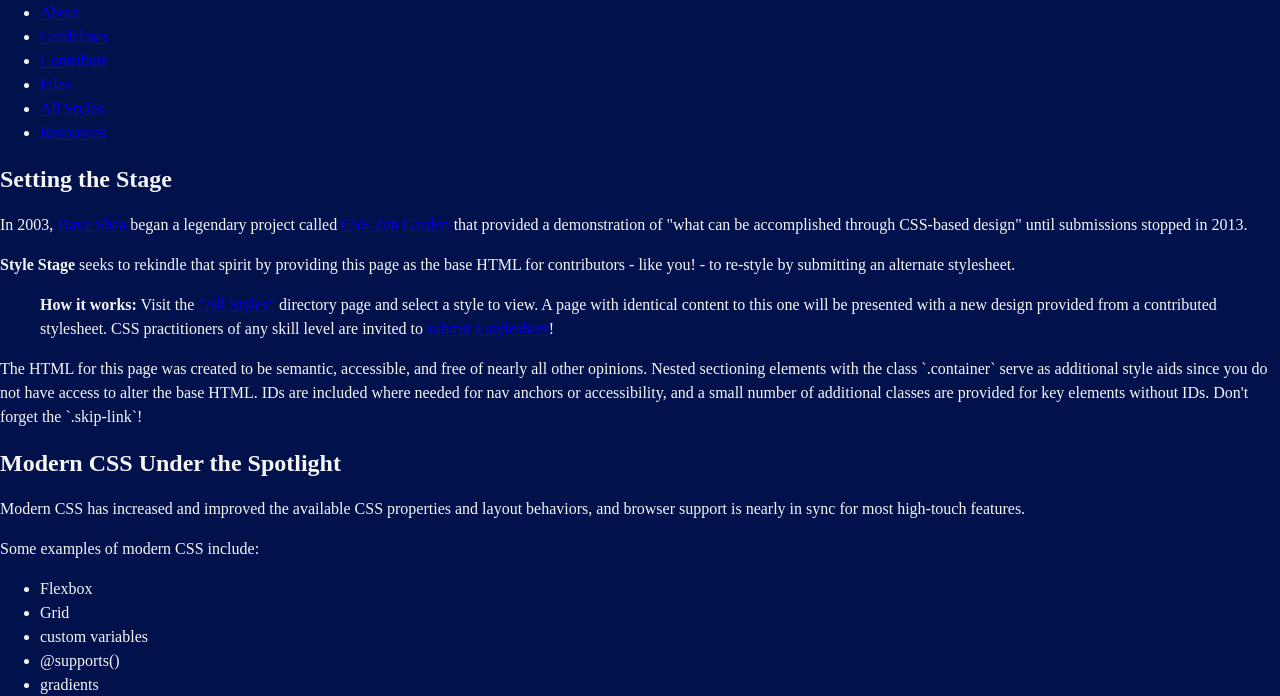
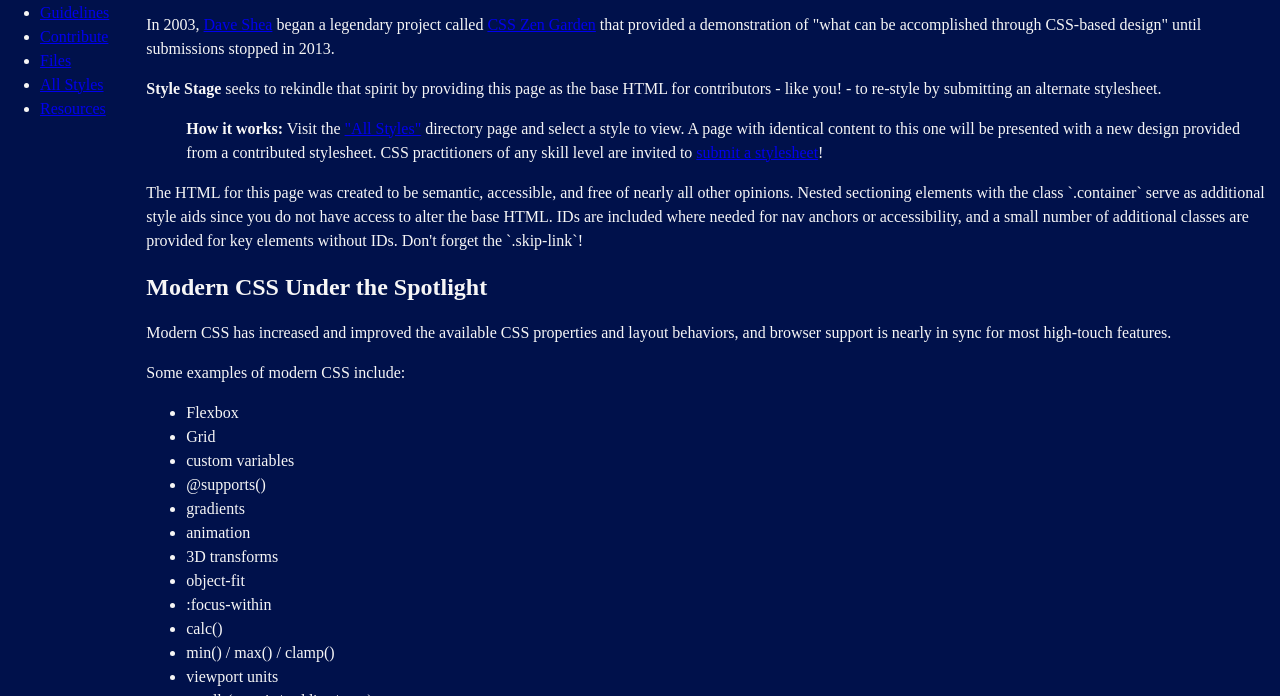
Before and after one commit to kirstenatkinson/wdd331-team02, a website: page public/index.html in a window 1280 px wide. Shown: the part 404-1100 px from the top of the page. Drawn offline with nearby package versions, Linux system fonts and the light colour scheme; files that its build step writes are made by us from their sources.

Commit message:
layout changes for grid

```diff
--- a/sass/composition/_layout.scss
+++ b/sass/composition/_layout.scss
@@ -1,5 +1,6 @@
 body {
     background-color:$color-background;
     color: $color-text;
-    // font-family: ;
+    display:grid;
+    grid-template-columns: 1fr 8fr;
   }
```
